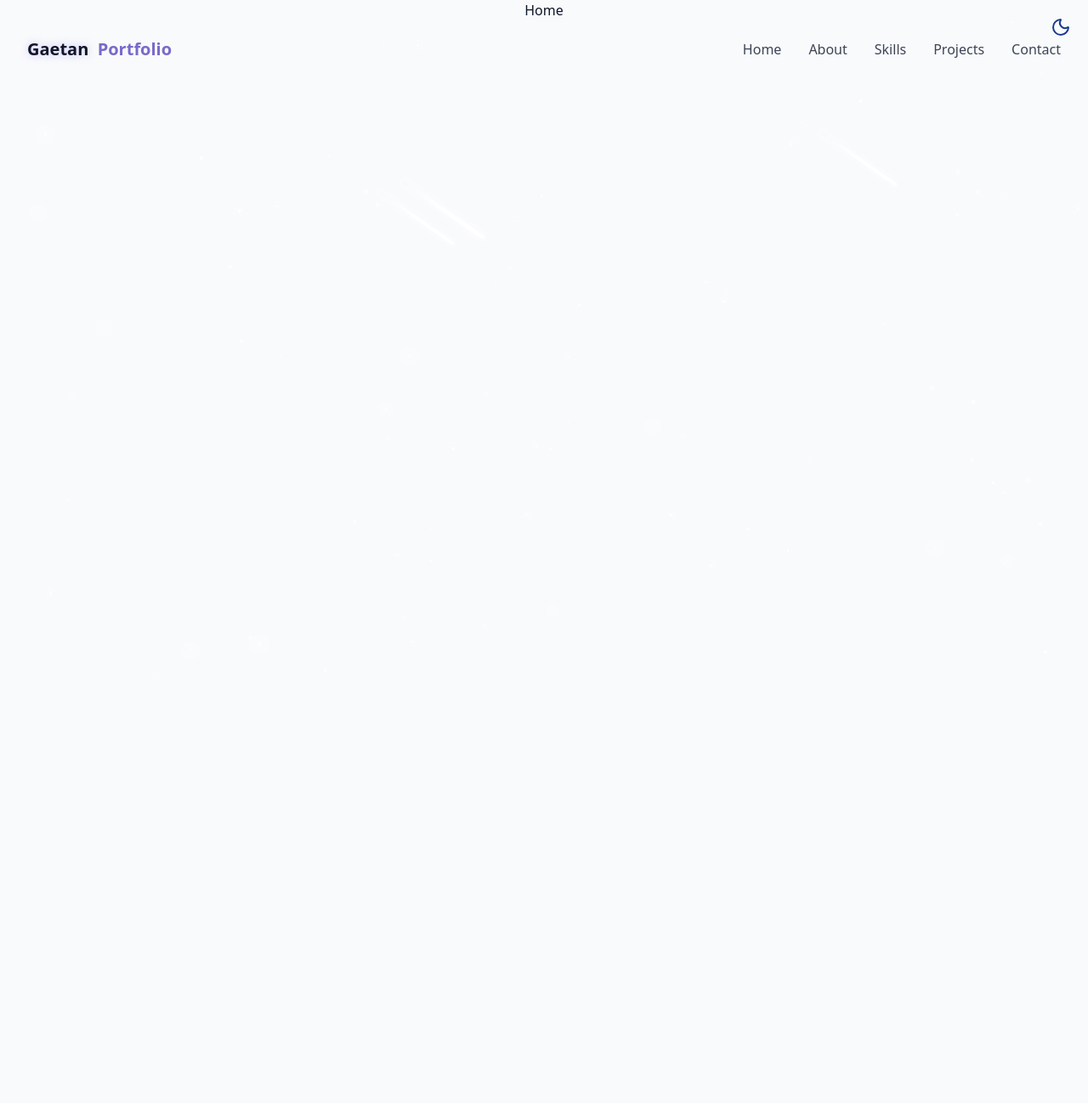
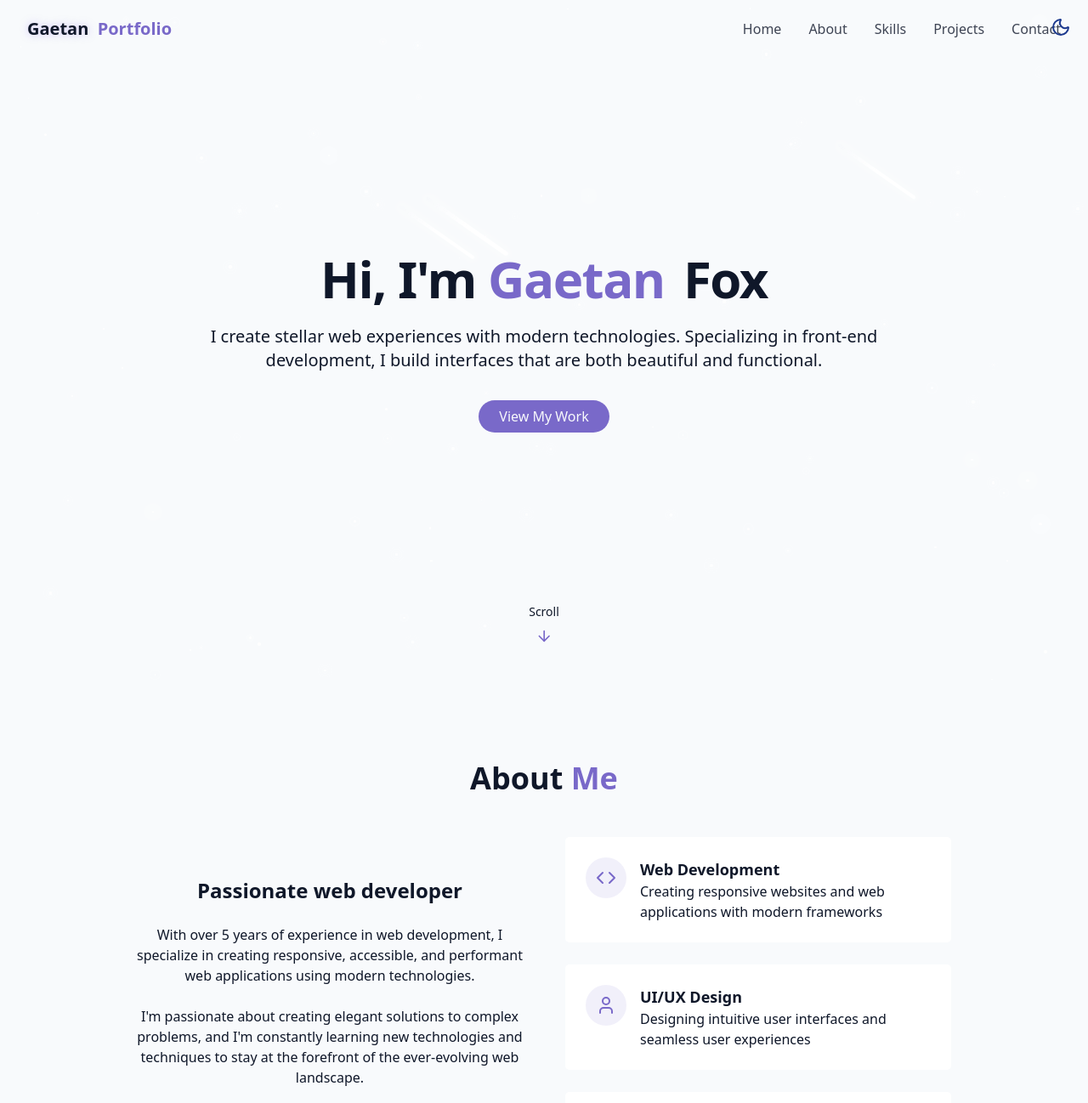
Before and after one commit to gaetanfox/portfolio, a React (Vite) app: page / in a window 1280 px wide. Shown: the top 1298 px of the page at 85% size. Before the commit the page ends 800 px from the top, so only its background shows below. Built offline with nearby package versions, Linux system fonts and the light colour scheme.

Commit message:
Hero + About

```diff
--- /dev/null
+++ b/src/components/About.jsx
@@ -0,0 +1,84 @@
+import { Code, User, Briefcase } from 'lucide-react';
+
+export const About = () => {
+  return (
+    <section id='about' className='py-24 px-4 relative'>
+      <div className='container mx-auto max-w-5xl'>
+        <h2 className='text-3xl md:text-4xl font-bold mb-12 text-center'>
+          About <span className='text-primary'>Me</span>
+        </h2>
+        <div className='grid grid-cols-1 md:grid-cols-2 gap-12 items-center'>
+          <div className='space-y-6'>
+            <h3 className='text-2xl font-semibold'>Passionate web developer</h3>
+            <p className='text-muted-foreground'>
+              With over 5 years of experience in web development, I specialize
+              in creating responsive, accessible, and performant web
+              applications using modern technologies.
+            </p>
+            <p className='text-muted-foreground'>
+              I'm passionate about creating elegant solutions to complex
+              problems, and I'm constantly learning new technologies and
+              techniques to stay at the forefront of the ever-evolving web
+              landscape.
+            </p>
+            <div className='flex flex-col sm:flex-row gap-4 pt-4 justify-center'>
+              <a href='#contact' className='cosmic-button'>
+                Get In Touch
+              </a>
+              <a
+                href=''
+                className='px-6 py-2 rounded-full border border-primary text-primary hover:bg-primary/10 transition-colors duration-300'
+              >
+                Download CV
+              </a>
+            </div>
+          </div>
+          <div className='grid grid-cols-1 gap-6'>
+            <div className='gradient-border p-6 card-hover'>
+              <div className='flex items-start gap-4'>
+                <div className='p-3 rounded-full bg-primary/10'>
+                  <Code className='h-6 w-6 text-primary' />
+                </div>
+                <div className='text-left'>
+                  <h4 className='font-semibold text-lg'>Web Development</h4>
+                  <p className='text-muted-foreground'>
+                    Creating responsive websites and web applications with
+                    modern frameworks
+                  </p>
+                </div>
+              </div>
+            </div>
+            <div className='gradient-border p-6 card-hover'>
+              <div className='flex items-start gap-4'>
+                <div className='p-3 rounded-full bg-primary/10'>
+                  <User className='h-6 w-6 text-primary' />
+                </div>
+                <div className='text-left'>
+                  <h4 className='font-semibold text-lg'>UI/UX Design</h4>
+                  <p className='text-muted-foreground'>
+                    Designing intuitive user interfaces and seamless user
+                    experiences
+                  </p>
+                </div>
+              </div>
+            </div>
+            <div className='gradient-border p-6 card-hover'>
+              <div className='flex items-start gap-4'>
+                <div className='p-3 rounded-full bg-primary/10'>
+                  <Briefcase className='h-6 w-6 text-primary' />
+                </div>
+                <div className='text-left'>
+                  <h4 className='font-semibold text-lg'>Project Management</h4>
+                  <p className='text-muted-foreground'>
+                    Leading projects from conception to completion with agile
+                    methodologies
+                  </p>
+                </div>
+              </div>
+            </div>
+          </div>
+        </div>
+      </div>
+    </section>
+  );
+};
--- /dev/null
+++ b/src/components/HeroSection.jsx
@@ -0,0 +1,39 @@
+import { ArrowDown } from 'lucide-react';
+
+export const HeroSection = () => {
+  return (
+    <section
+      id='hero'
+      className='relative min-h-screen flex flex-col items-center justify-center px-4'
+    >
+      <div className='container max-w-4xl mx-auto text-center z-10'>
+        <div className='space-y-6'>
+          <h1 className='text-4xl md:text-6xl font-bold tracking-tight'>
+            <span className='opacity-0 animate-fade-in'>Hi, I'm </span>
+            <span className='text-primary opacity-0 animate-fade-in-delay-1'>
+              Gaetan{' '}
+            </span>
+            <span className='text-gradient ml-2 opacity-0 animate-fade-in-delay-2'>
+              {' '}
+              Fox
+            </span>
+          </h1>
+          <p className='text-lg md:text-xl text-muted-foreground max-2-2xl mx-auto opacity-0 animate-fade-in-delay-3'>
+            I create stellar web experiences with modern technologies.
+            Specializing in front-end development, I build interfaces that are
+            both beautiful and functional.
+          </p>
+          <div className='opacity-0 animate-fade-in-delay-4 pt-4'>
+            <a href='#projects' className='cosmic-button'>
+              View My Work
+            </a>
+          </div>
+        </div>
+      </div>
+      <div className='absolute bottom-8 left-1/2 transform -translate-x-1/2 flex flex-col items-center animate-bounce'>
+        <span className='text-sm text-muted-foreground mb-2'>Scroll</span>
+        <ArrowDown className='h-5 w-5 text-primary' />
+      </div>
+    </section>
+  );
+};
--- a/src/pages/Home.jsx
+++ b/src/pages/Home.jsx
@@ -1,11 +1,12 @@
 import { ThemeToggle } from '@/components/ThemeToggle';
 import { StarBackground } from '@/components/StarBackground';
-import { Navbar } from '../components/Navbar';
+import { HeroSection } from '@/components/HeroSection';
+import { Navbar } from '@/components/Navbar';
+import { About } from '../components/About';
 
 export const Home = () => {
   return (
     <div className='min-h-screen bg-background text-foreground overflow-x-hidden'>
-      <p>Home</p>
       {/* Theme toggle */}
       <ThemeToggle />
       {/* Background Effects */}
@@ -13,6 +14,10 @@ export const Home = () => {
       {/* Navbar */}
       <Navbar />
       {/* Main Content */}
+      <main>
+        <HeroSection />
+        <About />
+      </main>
       {/* Footer */}
     </div>
   );
```
